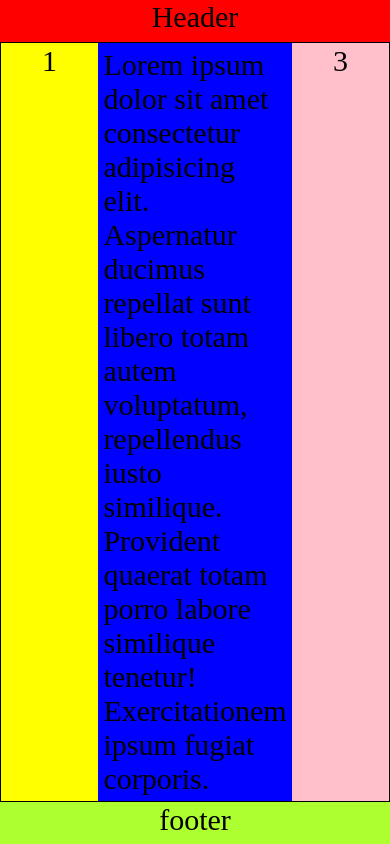
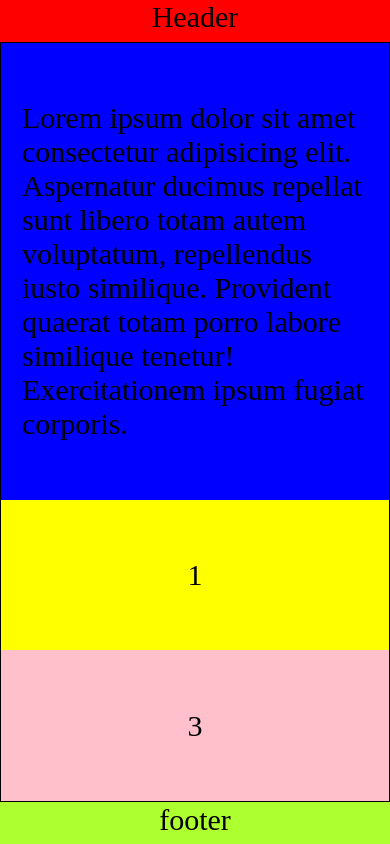
Before and after one commit to Bepka01/exercise8, a plain HTML site: page index.html in a window 390 px wide. Drawn offline with Linux system fonts and the light colour scheme.

Commit message:
full addaptive

```diff
--- a/style.css
+++ b/style.css
@@ -52,4 +52,66 @@ footer {
   display: flex;
   height: 5%;
 }
-@media (max-width: 769px);
+@media (max-width: 769px) {
+  .main-box {
+    height: 100%;
+    border: 1px solid black;
+    display: flex;
+    flex-wrap: wrap;
+  }
+  .left-box {
+    justify-content: center;
+    display: flex;
+    background-color: yellow;
+    border: 1px solid yellow;
+    width: 50%;
+    order: 2;
+    align-items: center;
+  }
+  .centr-box {
+    justify-content: center;
+    display: flex;
+    align-items: center;
+    background-color: blue;
+    border: 1px solid blue;
+    width: 100%;
+    padding-left: 20px;
+    padding-right: 20px;
+    order: 1;
+  }
+  .right-box {
+    justify-content: center;
+    display: flex;
+    background-color: pink;
+    border: 1px solid pink;
+    width: 50%;
+    order: 3;
+    align-items: center;
+  }
+}
+@media (max-width: 426px) {
+  .main-box {
+    height: 100%;
+    border: 1px solid black;
+    display: flex;
+    flex-wrap: wrap;
+  }
+  .left-box {
+    justify-content: center;
+    display: flex;
+    background-color: yellow;
+    border: 1px solid yellow;
+    width: 100%;
+
+    align-items: center;
+  }
+  .right-box {
+    justify-content: center;
+    display: flex;
+    background-color: pink;
+    border: 1px solid pink;
+    width: 100%;
+
+    align-items: center;
+  }
+}
```
